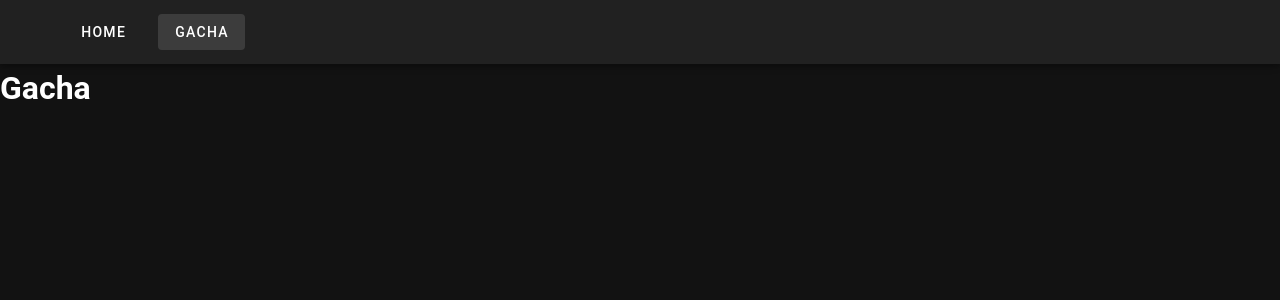
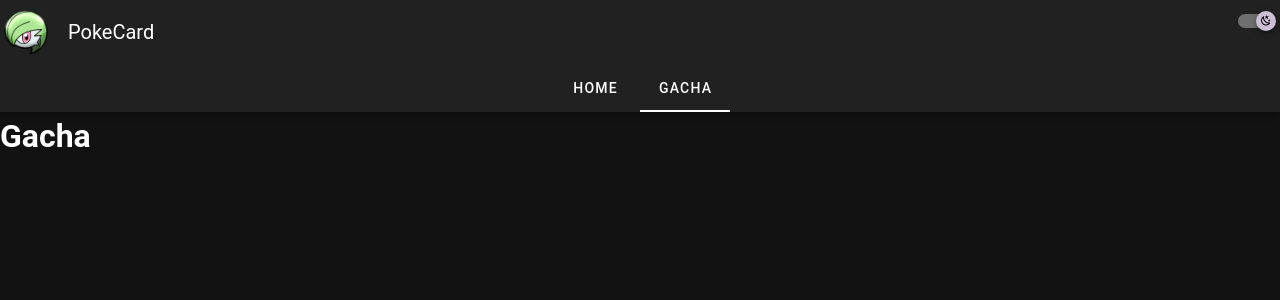
Before and after one commit to zHatsuharu/VueJS-Projet24, a Vue app in the folder PokemonCardVue/: page /gacha in a window 1280 px wide. Shown: the top 300 px of the page. Built offline with nearby package versions, Linux system fonts and the light colour scheme.

Commit message:
Show cards on home page with redirect

```diff
--- a/PokemonCardVue/index.html
+++ b/PokemonCardVue/index.html
@@ -2,8 +2,9 @@
 <html lang="en">
   <head>
     <meta charset="UTF-8" />
+    <link rel="icon" type="image/x-icon" href="/icon.png">
     <meta name="viewport" content="width=device-width, initial-scale=1.0" />
-    <title>PokemonCard</title>
+    <title>Pokemon Card</title>
   </head>
   <body>
     <div id="app"></div>
--- a/PokemonCardVue/package.json
+++ b/PokemonCardVue/package.json
@@ -9,6 +9,7 @@
     "preview": "vite preview"
   },
   "dependencies": {
+    "@mdi/font": "^7.4.47",
     "vue": "^3.4.19",
     "vue-router": "^4.3.0",
     "vuetify": "^3.5.5"
--- a/PokemonCardVue/src/App.vue
+++ b/PokemonCardVue/src/App.vue
@@ -1,20 +1,41 @@
 <script setup lang="ts">
-  import {RouterView} from 'vue-router'
+import {RouterView} from 'vue-router'
+import ThemeEdit from './components/ThemeEdit.vue';
+import { useTheme } from 'vuetify';
+import { ref } from 'vue';
 
   const links = [
     {name: 'Home', link: '/'},
     {name: 'Gacha', link: '/gacha'}
   ]
+
+  const theme = useTheme()
+  const darkMode = ref(true)
+
+  const toggleTheme = () => {
+    theme.global.name.value = darkMode.value ? "dark" : "light"
+  }
 </script>
 
 <template>
   <VLayout>
     <VAppBar>
-      <VContainer>
-        <VBtn v-for="link in links" :key="JSON.stringify(link)" :to="link.link" class="mx-2">
-          {{ link.name }}
-        </VBtn>
-      </VContainer>
+      <template #prepend>
+        <VImg src="/icon.png" width="44" height="44" />
+      </template>
+      <template #title>
+        PokeCard
+      </template>
+      <template #extension>
+        <VTabs class="mx-auto">
+          <VTab v-for="link in links" :key="JSON.stringify(link)" :to="link.link">
+            {{ link.name }}
+          </VTab>
+        </VTabs>
+      </template>
+      <template #append>
+        <ThemeEdit v-model="darkMode" @change-theme="toggleTheme" />
+      </template>
     </VAppBar>
 
     <VMain>
--- /dev/null
+++ b/PokemonCardVue/src/components/PokemonCard.vue
@@ -0,0 +1,34 @@
+<template>
+	<VLazy
+		transition="fade-transition"
+	>
+		<VCard
+			width="180px"
+		>
+			<VImg
+				width="180px"
+				height="250px"
+				:src="card.images.small"
+			/>
+			<VCardTitle>
+				{{ card.name }}
+			</VCardTitle>
+			<VChip prepend-icon="mdi-check">TCGPlayer</VChip>
+			<VChip prepend-icon="mdi-check">Cardmarket</VChip>
+			<VBtn
+				icon="mdi-arrow-right-thick"
+				:to="`/card/${card.id}`"
+			/>
+		</VCard>
+	</VLazy>
+</template>
+
+<script setup lang="ts">
+import { Card } from '../types/card';
+
+	interface Props {
+		card: Card
+	}
+
+	const {card} = defineProps<Props>()
+</script>
--- /dev/null
+++ b/PokemonCardVue/src/components/ThemeEdit.vue
@@ -0,0 +1,21 @@
+<template>
+	<VSwitch
+		true-icon="mdi-weather-night"
+		false-icon="mdi-weather-sunny"
+		v-model="darkMode"
+		@change="$emit('changeTheme')"
+	>
+	</VSwitch>
+</template>
+
+<script setup lang="ts">
+const darkMode = defineModel({
+	default: true,
+	type: Boolean
+})
+
+type Emits = {
+	'changeTheme': []
+}
+const emit = defineEmits<Emits>()
+</script>
--- a/PokemonCardVue/src/main.ts
+++ b/PokemonCardVue/src/main.ts
@@ -4,14 +4,23 @@ import { createVuetify } from 'vuetify'
 import 'vuetify/styles'
 import * as components from 'vuetify/components'
 import * as directives from 'vuetify/directives'
+import { aliases, mdi } from 'vuetify/iconsets/mdi'
 import router from './router'
+import "@mdi/font/css/materialdesignicons.css";
 
 const vuetify = createVuetify({
 	components,
 	directives,
+	icons: {
+		defaultSet: 'mdi',
+		aliases,
+		sets: {
+			mdi,
+		}
+	},
 	theme: {
 		defaultTheme: 'dark'
-	}
+	},
 })
 
 createApp(App).use(vuetify).use(router).mount('#app')
--- a/PokemonCardVue/src/router/index.ts
+++ b/PokemonCardVue/src/router/index.ts
@@ -15,7 +15,7 @@ const router = createRouter({
 			component: GachaViewVue,
 		},
 		{
-			path: '/:notFound',
+			path: '/:notFound(.*)*',
 			component: NotFoundViewVue
 		}
 	]
--- a/PokemonCardVue/src/views/HomeView.vue
+++ b/PokemonCardVue/src/views/HomeView.vue
@@ -1,9 +1,45 @@
 <template>
-	<div>
-
-	</div>
+	<VContainer>
+		<VRow>
+			<VCol
+				v-if="!loading && data !== undefined"
+				v-for="card in data.data"
+				:key="JSON.stringify(card)"
+			>
+				<PokemonCard
+					:card="card"
+				/>
+			</VCol>
+			<VCol
+				v-else
+				v-for="n in 24"
+				:key="n"
+			>
+				<VSkeletonLoader
+					type="card"
+					elevation="1"
+					width="180px"
+				></VSkeletonLoader>
+			</VCol>
+		</VRow>
+	</VContainer>
 </template>
 
 <script setup lang="ts">
+import { ref } from 'vue';
+import { CardList } from '../types/cardList'
+import PokemonCard from '../components/PokemonCard.vue';
+
+	const loading = ref(true)
+	const data = ref<CardList>()
+
+	fetch('https://api.pokemontcg.io/v2/cards?pageSize=100', {
+		method: 'GET',
+
+	}).then(response => response.json())
+	.then(result => {
+		data.value = result
+		loading.value = false
+	})
 
 </script>
```
Also changed, not shown: PokemonCardVue/public/icon.png (added), 1 other file (tests, documents, lock files or other folders).
